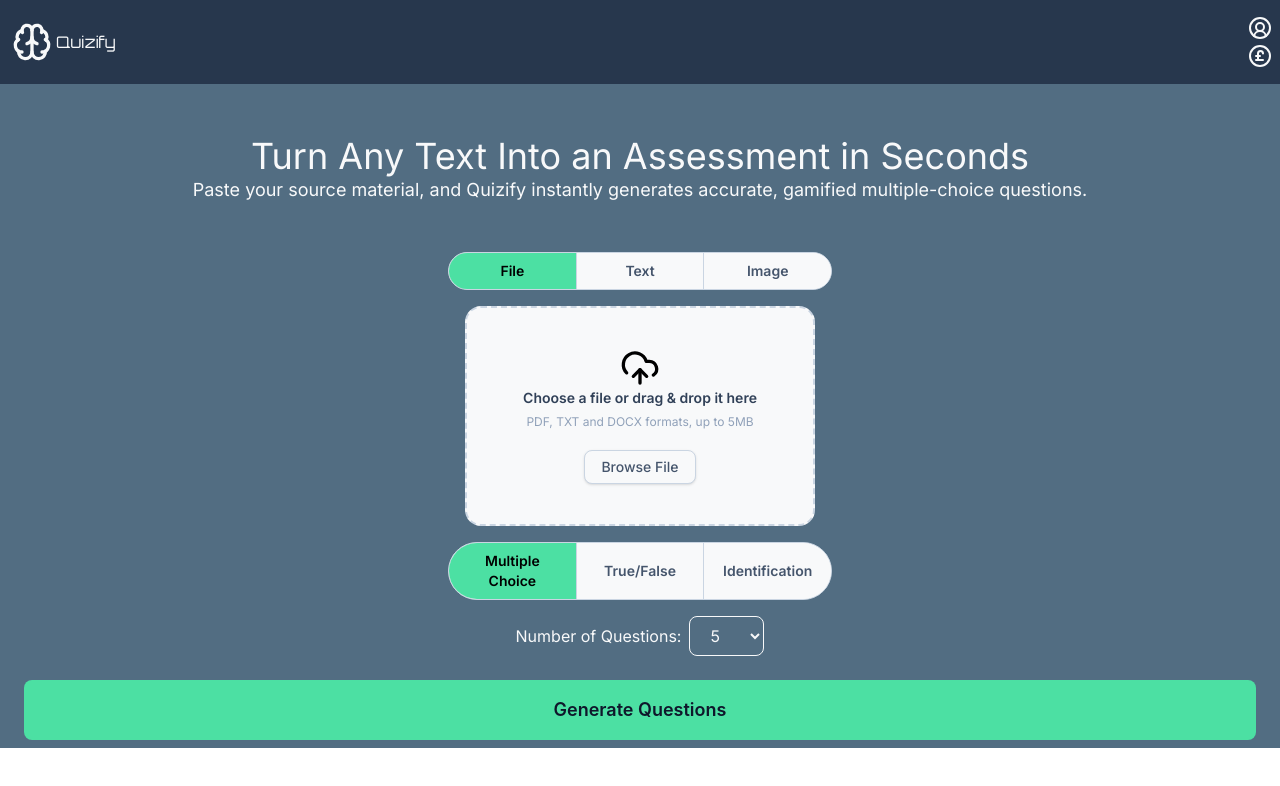
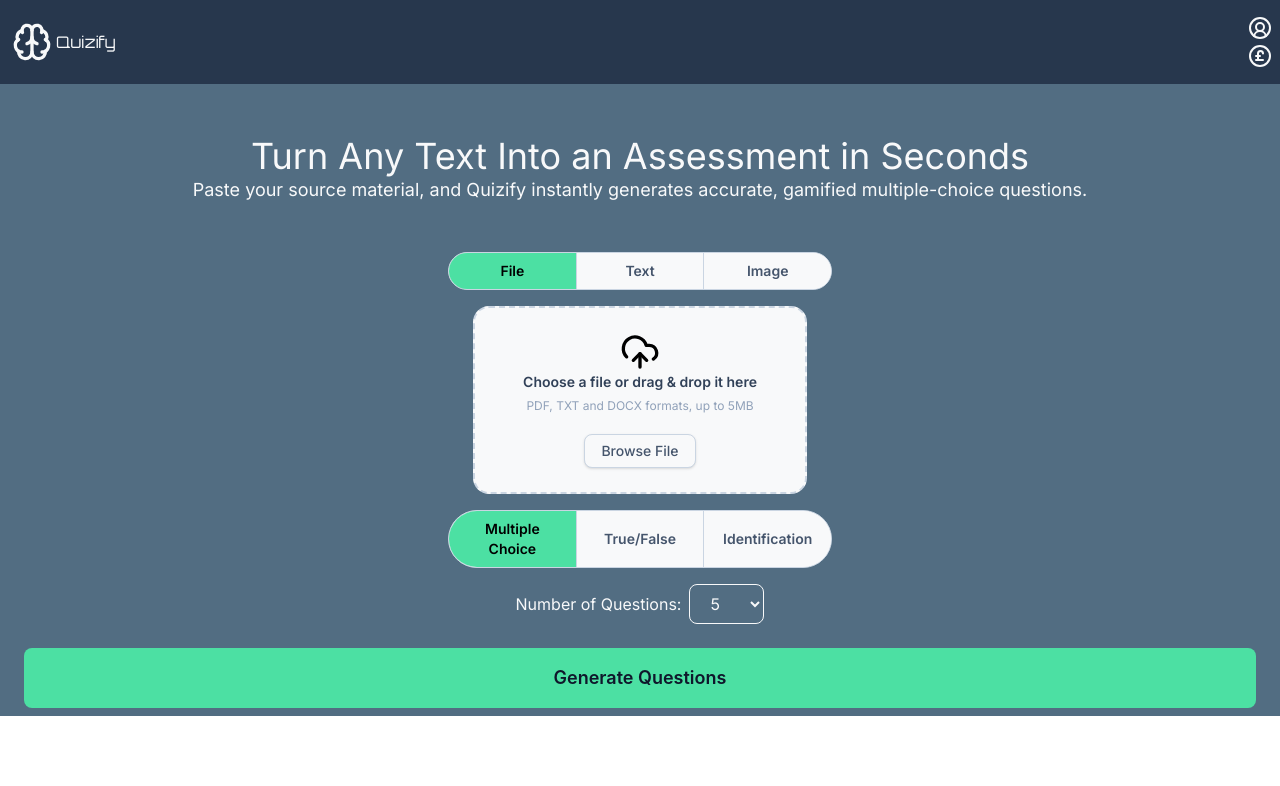
Before and after one commit to Adrian7373/Quizify-AI-Driven-Quiz-Generation-and-Gamification, a Next.js app: page / in a window 1280 px wide. Both pictures are taken after a click on the button "File". Shown: the top 786 px of the page. Built offline with nearby package versions, Linux system fonts and the light colour scheme; no server answers.

Commit message:
Small ui improvement

```diff
--- a/src/app/_components/FileDropZone.tsx
+++ b/src/app/_components/FileDropZone.tsx
@@ -97,7 +97,7 @@ export default function FileDropzone({ file, handleUploadFile, handleRemoveFile
     return (
         <div
             className={`
-        flex flex-col items-center justify-center w-full px-14 py-10
+        flex flex-col items-center justify-center w-full px-12 py-6
         border-2 border-dashed rounded-2xl transition-colors font-inter
         ${isDragging
                     ? 'border-brand bg-brand/5'
```
